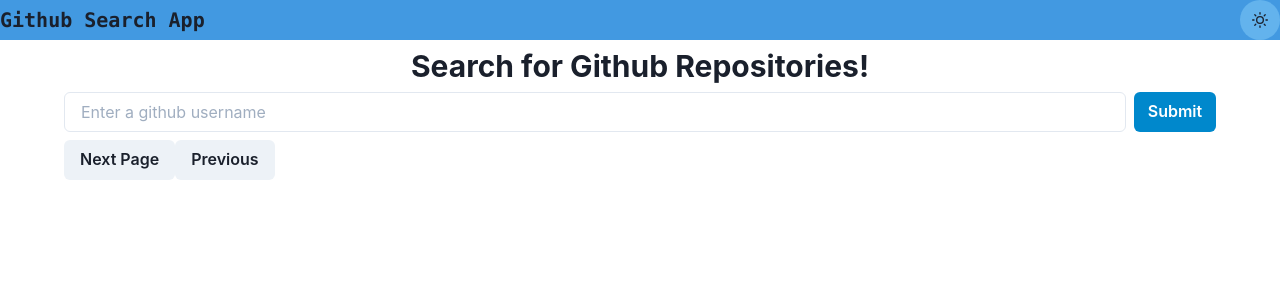
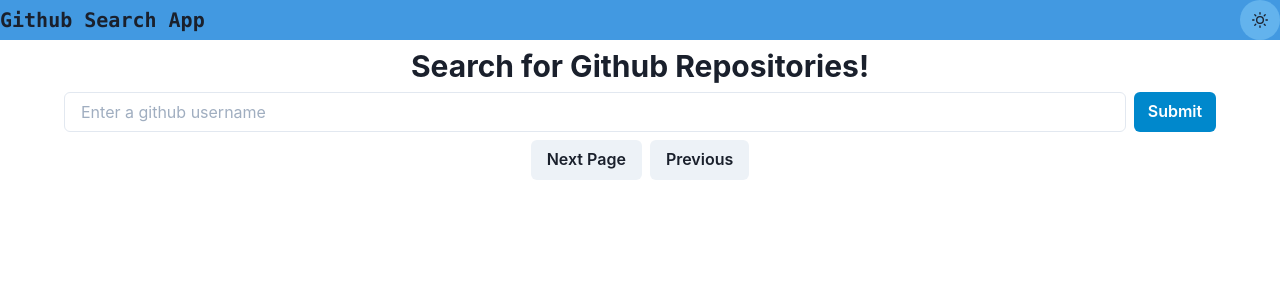
Before and after one commit to nme22/githubsearch, a Next.js app: page / in a window 1280 px wide. Shown: the top 300 px of the page. Built offline with nearby package versions, Linux system fonts and the light colour scheme.

Commit message:
getting rid of deployment errors

```diff
--- a/components/Search.js
+++ b/components/Search.js
@@ -9,7 +9,7 @@ export default function SearchGithub() {
   const [pagenumber, setPage] = useState(1);
 
   useEffect(() => {
-    if (username.length > 0) handleGithubSearch(username, pagenumber);
+    if (username.length > 0) handleGithubSearch();
   }, [pagenumber]);
 
   const handlePageIncrement = () => {
@@ -52,14 +52,14 @@ export default function SearchGithub() {
           Submit
         </Button>
       </HStack>
-      <Box>
+      <HStack justifyContent="center">
         <Button size="md" onClick={handlePageIncrement}>
           Next Page
         </Button>
         <Button size="md" onClick={handlePageDecrement}>
           Previous
         </Button>
-      </Box>
+      </HStack>
 
       {data.data ? (
         <>
```
